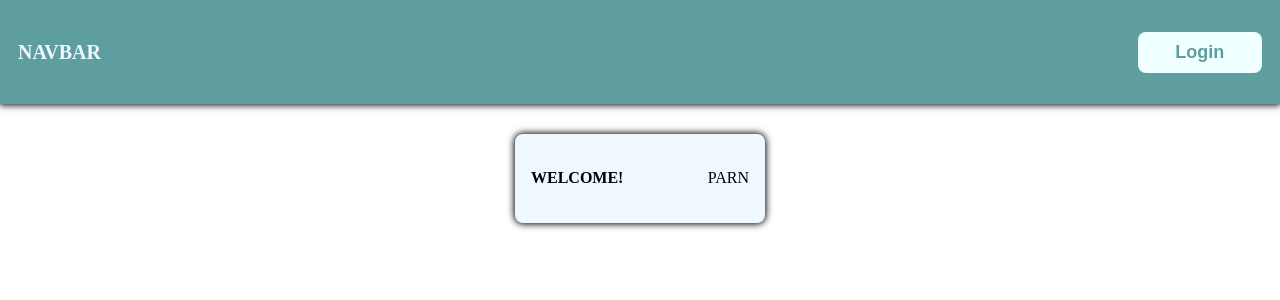
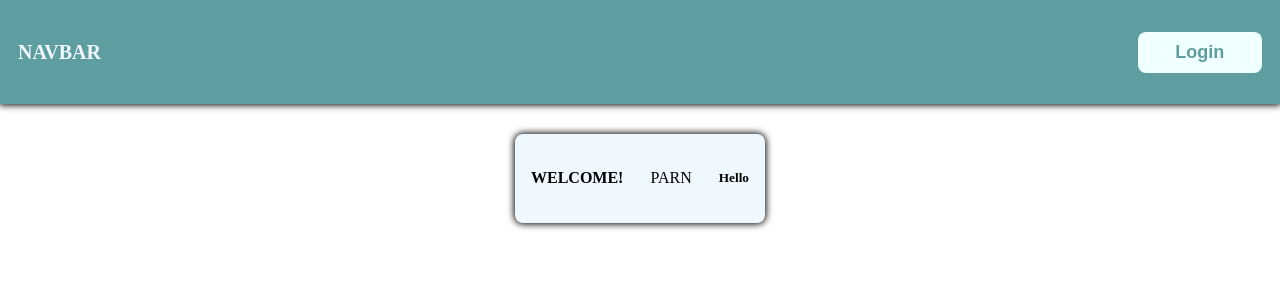
Before and after one commit to chtk05/first-react-app, a React (Vite) app: page / in a window 1280 px wide. Shown: the top 300 px of the page. Built offline with nearby package versions, Linux system fonts and the light colour scheme.

Commit message:
demo props

```diff
--- a/src/App.tsx
+++ b/src/App.tsx
@@ -1,12 +1,12 @@
 import './App.css'
 import Greeting from './component/Greeting'
-import Navbar from './component/navbar'
+import Navbar from './component/Navbar'
 
 function App() {
   return (
     <div className="App">
       <Navbar />
-      <Greeting />
+      <Greeting name="PARN" msg="Hello" />
     </div>
   )
 }
--- a/src/component/Greeting.tsx
+++ b/src/component/Greeting.tsx
@@ -1,10 +1,17 @@
 import classes from './Greeting.module.css'
 
-const Greeting = () => {
+interface IGreetYou {
+  name: string
+  msg: string
+}
+
+const Greeting = ({ name, msg }: IGreetYou) => {
+  // const { name, msg } = props
   return (
     <div className={classes.card}>
       <h4>WELCOME!</h4>
-      <p>PARN</p>
+      <p>{name}</p>
+      <h5>{msg}</h5>
     </div>
   )
 }
```
